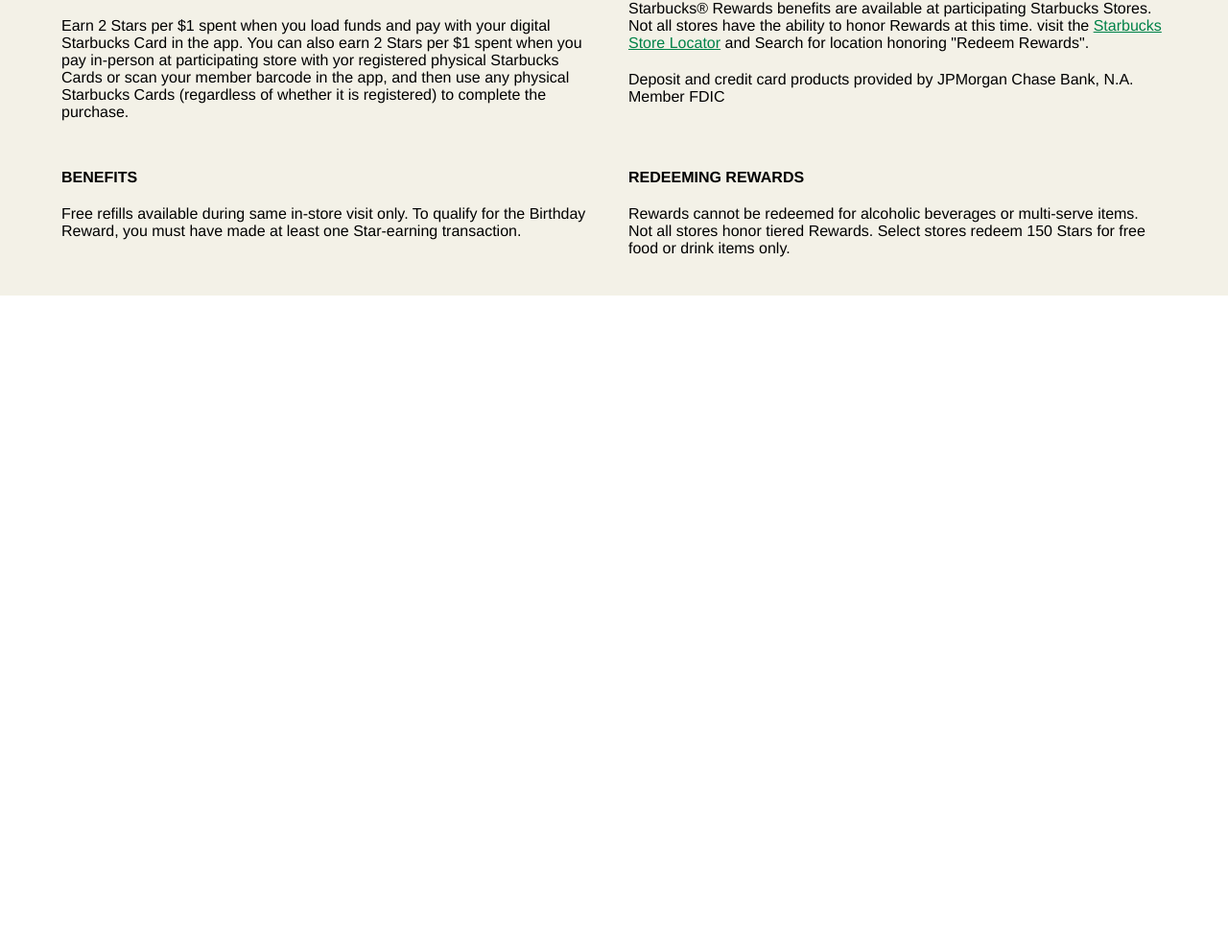
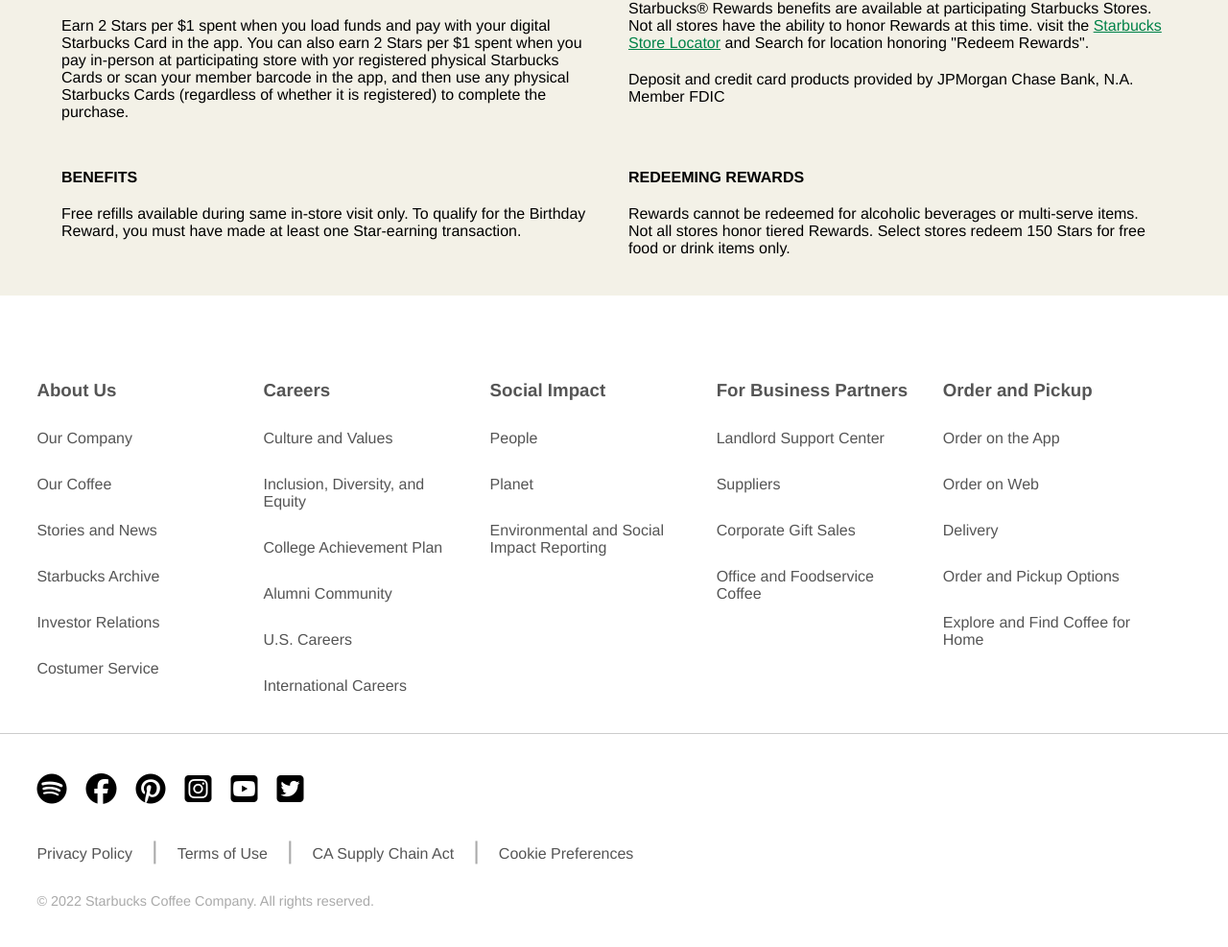
Before and after one commit to samuelmj19/StarBucks-clone, a plain HTML site: page index.html in a window 1280 px wide. Shown: the part 4693-5680 px from the top of the page at 96% size. Before the commit the page ends 5049 px from the top, so only its background shows below. Drawn offline with Linux system fonts and the light colour scheme.

Commit message:
footer finished

```diff
--- a/index.html
+++ b/index.html
@@ -219,5 +219,68 @@
             </div>
         </section>
     </main>
+    <footer>
+        <section class="footer--link-section">
+            <div>
+                <h3>About Us</h3>
+                <a href="#">Our Company</a>
+                <a href="#">Our Coffee</a>
+                <a href="#">Stories and News</a>
+                <a href="#">Starbucks Archive</a>
+                <a href="#">Investor Relations</a>
+                <a href="#">Costumer Service</a>
+            </div>
+            <div>
+                <h3>Careers</h3>
+                <a href="#">Culture and Values</a>
+                <a href="#">Inclusion, Diversity, and Equity</a>
+                <a href="#">College Achievement Plan</a>
+                <a href="#">Alumni Community</a>
+                <a href="#">U.S. Careers</a>
+                <a href="#">International Careers</a>
+            </div>
+            <div>
+                <h3>
+                    Social Impact</h3>
+                    <a href="#">People</a>
+                    <a href="#">Planet</a>
+                    <a href="#">Environmental and Social Impact Reporting</a>
+            </div>
+            <div>
+                <h3>For Business Partners</h3>
+                <a href="#">Landlord Support Center</a>
+                <a href="#">Suppliers</a>
+                <a href="#">Corporate Gift Sales</a>
+                <a href="#">Office and Foodservice Coffee</a>
+            </div>
+            <div>
+                <h3>Order and Pickup</h3>
+                <a href="#">Order on the App</a>
+                <a href="#">Order on Web</a>
+                <a href="#">Delivery</a>
+                <a href="#">Order and Pickup Options</a>
+                <a href="#">Explore and Find Coffee for Home</a>
+            </div>
+        </section>
+        <section class="footer--references-section">
+            <div class="footer--references-icons-container">
+                <span><i class="fa-brands fa-spotify"></i></span>
+                <span><i class="fa-brands fa-facebook"></i></span>
+                <span><i class="fa-brands fa-pinterest"></i></span>
+                <span><i class="fa-brands fa-instagram-square"></i></span>
+                <span><i class="fa-brands fa-youtube-square"></i></span>
+                <span><i class="fa-brands fa-twitter-square"></i></span>
+            </div>
+            <div class="footer--references-terms_list-container">
+                <ul>
+                    <li><span class="first-span"></span><a href="#">Privacy Policy</a></li>
+                    <li> <span>|</span><a href="#">Terms of Use</a></li>
+                    <li> <span>|</span><a href="#">CA Supply Chain Act</a></li>
+                    <li> <span>|</span><a href="#">Cookie Preferences</a></li>
+                </ul>
+            </div>
+            <p class="footer--references-copyright">© 2022 Starbucks Coffee Company. All rights reserved.</p>
+        </section>
+    </footer>
 </body>
 </html>
--- a/style.css
+++ b/style.css
@@ -10,7 +10,7 @@
 a{
     text-decoration: none;
 }
-li{
+header li{
     padding: 50px 0;
     list-style: none;
 }
@@ -442,3 +442,63 @@
 .main--info-grid-container a:hover{
     text-decoration: none;
 }
+.footer--link-section{
+    display: grid;
+    padding: 40px 3%;
+    width: 100%;
+    grid-auto-columns: minmax(100px, 200px);
+    grid-auto-flow: column;
+    gap: 3%;
+    margin: 0 auto;
+    border-bottom: solid 1px #ccc;
+}
+.footer--link-section div{
+    display: flex;
+    flex-direction: column;
+    gap: 30px;
+    font-size: 1rem;
+    color: #555;
+}
+.footer--link-section a{
+    color: #555;
+}
+.footer--references-section{
+    display: flex;
+    flex-direction: column;
+    padding: 40px 3%;
+    gap: 30px;
+}
+.footer--references-icons-container{
+    display: flex;
+    gap: 20px;
+    font-size: 2rem;
+}
+.footer--references-icons-container i{
+    cursor: pointer;
+}
+.footer--references-terms_list-container ul{
+    display: flex;
+    gap: 20px;
+    font-size: 1rem;
+}
+.footer--references-terms_list-container li{
+    list-style: none;
+}
+.footer--references-terms_list-container a{
+    color: #555;
+}
+.footer--references-terms_list-container a:hover{
+    text-decoration: underline;
+}
+.footer--references-terms_list-container span{
+    font-size: 1.6rem;
+    color: #aaa;
+    margin-right: 20px;
+}
+.footer--references-terms_list-container .first-span{
+    margin: 0;
+}
+.footer--references-copyright{
+    font-size: 0.9rem;
+    color: #aaa;
+}
```
